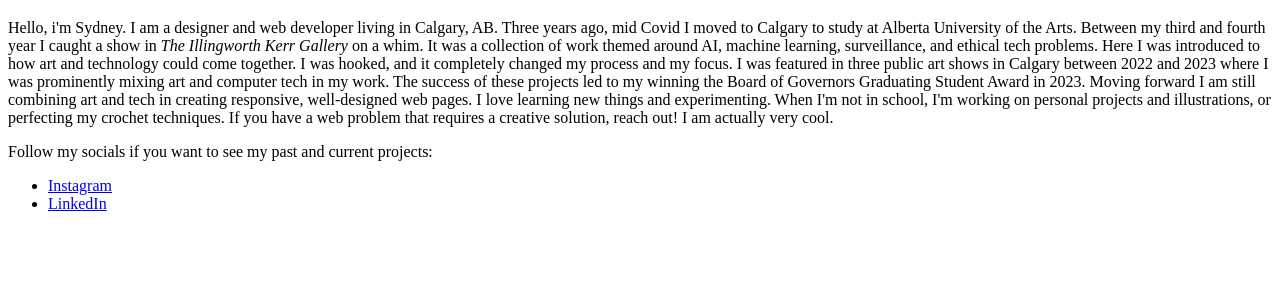
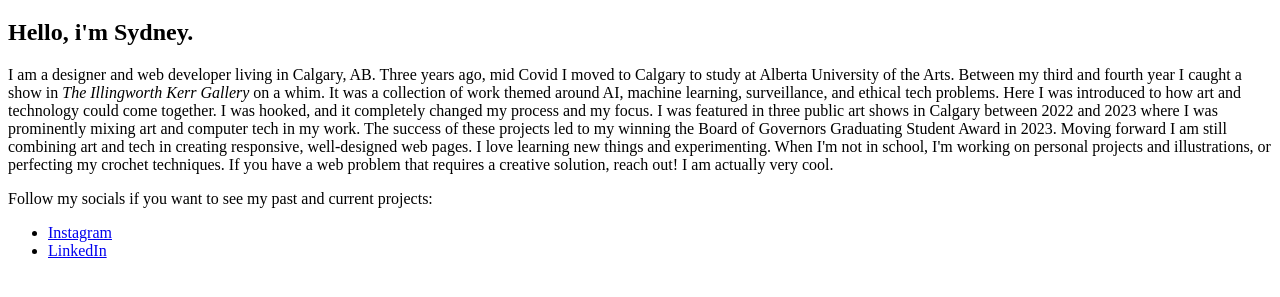
Before and after one commit to sydneyYYC/cpnt260-a1, a plain HTML site: page index.html in a window 1280 px wide. Shown: the part 61-358 px from the top of the page. Drawn offline with Linux system fonts and the light colour scheme.

Commit message:
edited text for better flow

```diff
--- a/index.html
+++ b/index.html
@@ -9,15 +9,16 @@
   </head>
   <body>
     <h1> About Me</h1>
+
+    <h2>Hello, i'm Sydney. </h2>
     <p>
-      Hello, i'm Sydney. I am a designer and web developer living in Calgary, AB.
-      Three years ago, mid Covid I moved to Calgary to study at Alberta University of the Arts.
-      Between my third and fourth year I caught a show in <em>The Illingworth Kerr Gallery</em> on a whim. It was a collection of work themed around AI, machine learning, surveillance, and ethical tech problems. Here I was introduced to how art and technology could come together. I was hooked, and it completely changed my process and my focus.
-      I was featured in three public art shows in Calgary between 2022 and 2023 where I was prominently mixing art and computer tech in my work. The success of these projects led to my winning the Board of Governors Graduating Student Award in 2023.
+    I am a designer and web developer living in Calgary, AB.
+    Three years ago, mid Covid I moved to Calgary to study at Alberta University of the Arts.
+    Between my third and fourth year I caught a show in <em>The Illingworth Kerr Gallery</em> on a whim. It was a collection of work themed around AI, machine learning, surveillance, and ethical tech problems. Here I was introduced to how art and technology could come together. I was hooked, and it completely changed my process and my focus.
+    I was featured in three public art shows in Calgary between 2022 and 2023 where I was prominently mixing art and computer tech in my work. The success of these projects led to my winning the Board of Governors Graduating Student Award in 2023.
 
-      Moving forward I am still combining art and tech in creating responsive, well-designed web pages. I love learning new things and experimenting. When I'm not in school, I'm working on personal projects and illustrations, or perfecting my crochet techniques.
-
-      If you have a web problem that requires a creative solution, reach out! I am actually very cool.
+    Moving forward I am still combining art and tech in creating responsive, well-designed web pages. I love learning new things and experimenting. When I'm not in school, I'm working on personal projects and illustrations, or perfecting my crochet techniques.
+    If you have a web problem that requires a creative solution, reach out! I am actually very cool.
     </p>
 
     <p>Follow my socials if you want to see my past and current projects:</p>
```
